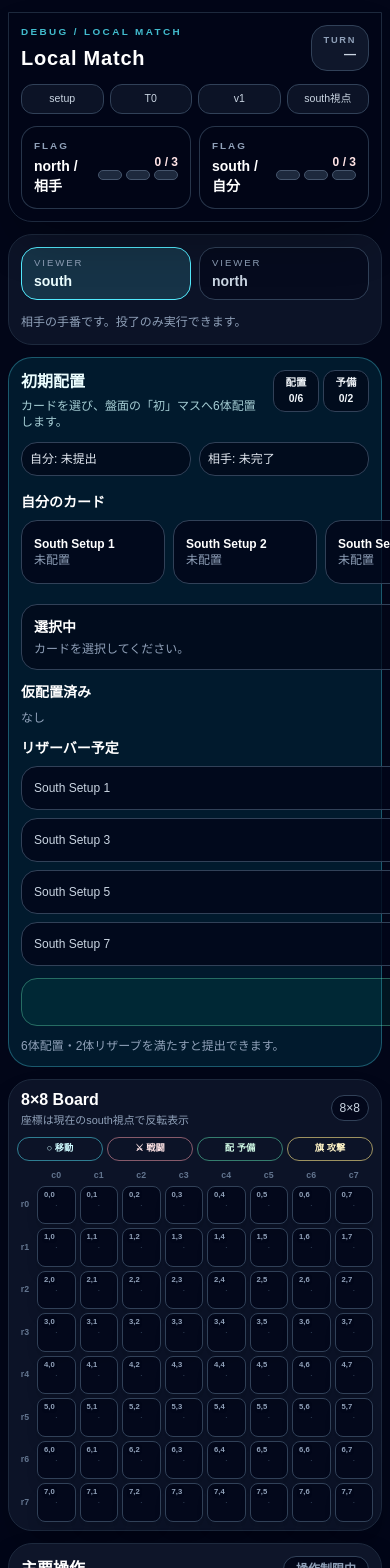
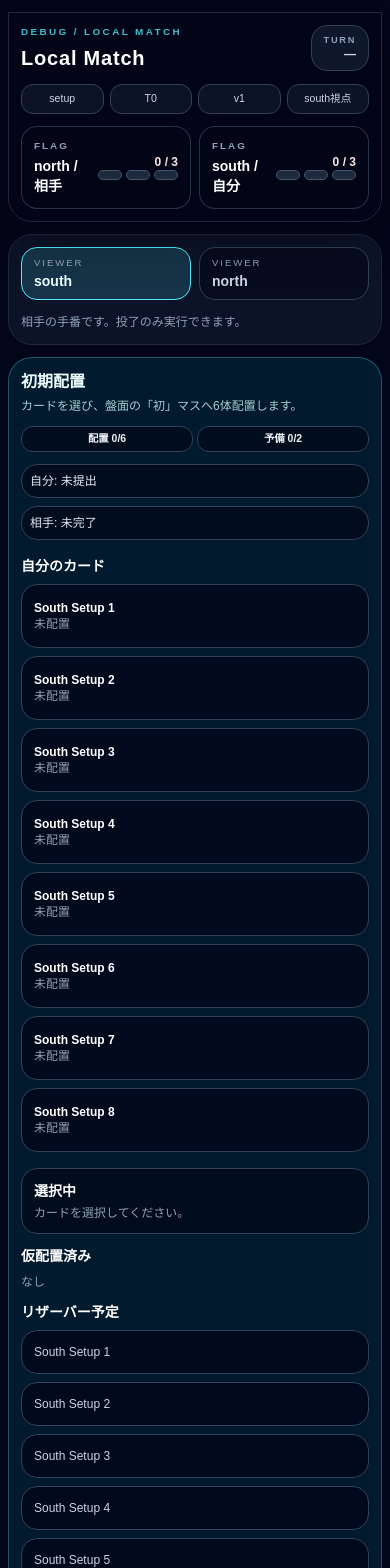
Before and after one commit to mypaceotoko/arcana-grid, a Next.js app: page /debug/local-match in a window 390 px wide. Shown: the top 1568 px of the page. Built offline with nearby package versions, Linux system fonts and the light colour scheme.

Commit message:
Fix local match setup mobile overflow

```diff
--- a/src/app/debug/local-match/ui.tsx
+++ b/src/app/debug/local-match/ui.tsx
@@ -845,18 +845,18 @@ export default function LocalMatchDebugClient({
         ) : null}
 
         {isSetupPhase ? (
-          <section className="rounded-3xl border border-cyan-300/30 bg-cyan-400/10 p-3">
-            <div className="flex items-start justify-between gap-3">
-              <div>
+          <section className="w-full min-w-0 max-w-full overflow-x-hidden rounded-3xl border border-cyan-300/30 bg-cyan-400/10 p-3">
+            <div className="grid min-w-0 grid-cols-1 gap-3 sm:grid-cols-[minmax(0,1fr)_auto] sm:items-start">
+              <div className="min-w-0">
                 <h2 className="text-base font-bold text-cyan-50">初期配置</h2>
                 <p className="mt-1 text-xs text-cyan-100/80">カードを選び、盤面の「初」マスへ6体配置します。</p>
               </div>
-              <div className="grid min-w-24 grid-cols-2 gap-1 text-center text-[0.65rem] font-bold">
+              <div className="grid w-full min-w-0 grid-cols-2 gap-1 text-center text-[0.65rem] font-bold sm:w-auto sm:min-w-24">
                 <span className="rounded-xl border border-slate-700 bg-slate-950/70 p-1">配置 {setupPlacements.length}/6</span>
                 <span className="rounded-xl border border-slate-700 bg-slate-950/70 p-1">予備 {setupReserveUnitIds.length}/2</span>
               </div>
             </div>
-            <div className="mt-3 grid grid-cols-2 gap-2 text-xs text-slate-200">
+            <div className="mt-3 grid min-w-0 grid-cols-1 gap-2 text-xs text-slate-200 sm:grid-cols-2">
               <span className="rounded-2xl border border-slate-700 bg-slate-950/70 p-2">自分: {setupSubmitted ? "準備完了" : "未提出"}</span>
               <span className="rounded-2xl border border-slate-700 bg-slate-950/70 p-2">相手: {opponentSetupSubmitted ? "準備完了" : "未完了"}</span>
             </div>
@@ -865,10 +865,10 @@ export default function LocalMatchDebugClient({
                 提出済みです。再提出はできません。相手の具体的な配置・リザーバーは表示しません。
               </p>
             ) : (
-              <div className="mt-4 grid gap-4 lg:grid-cols-[minmax(0,1fr)_minmax(16rem,0.8fr)]">
-                <div>
+              <div className="mt-4 grid min-w-0 max-w-full grid-cols-1 gap-4 lg:grid-cols-[minmax(0,1fr)_minmax(16rem,0.8fr)]">
+                <div className="min-w-0">
                   <h3 className="text-sm font-bold text-white">自分のカード</h3>
-                  <div className="mt-2 flex snap-x gap-2 overflow-x-auto pb-1 [-ms-overflow-style:none] [scrollbar-width:none] [&::-webkit-scrollbar]:hidden">
+                  <div className="mt-2 grid min-w-0 grid-cols-1 gap-2 sm:grid-cols-2">
                     {ownSetupUnits.map((unit) => {
                       const placement = setupPlacementByUnitId.get(unit.unitId);
                       const selected = setupSelectedUnitId === unit.unitId;
@@ -878,7 +878,7 @@ export default function LocalMatchDebugClient({
                           type="button"
                           onClick={() => selectSetupUnit(unit.unitId)}
                           disabled={setupSubmitted || isPending}
-                          className={`min-h-16 min-w-36 snap-start rounded-2xl border px-3 py-2 text-left text-xs transition disabled:opacity-40 ${
+                          className={`min-h-16 w-full min-w-0 max-w-full rounded-2xl border px-3 py-2 text-left text-xs transition disabled:opacity-40 ${
                             selected
                               ? "border-cyan-200 bg-cyan-300/20 text-cyan-50 ring-2 ring-cyan-200/70"
                               : setupReserveIdSet.has(unit.unitId)
@@ -888,31 +888,31 @@ export default function LocalMatchDebugClient({
                                   : "border-slate-700 bg-slate-950/80 text-slate-300"
                           }`}
                         >
-                          <span className="block font-bold text-white">{unit.revealed ? unit.card.cardName : compactId(unit.unitId)}</span>
-                          <span className="text-slate-400">{placement === undefined ? "未配置" : toCoordinateLabel(placement.position)}</span>
+                          <span className="block min-w-0 break-words font-bold text-white">{unit.revealed ? unit.card.cardName : compactId(unit.unitId)}</span>
+                          <span className="block min-w-0 break-words text-slate-400">{placement === undefined ? "未配置" : toCoordinateLabel(placement.position)}</span>
                         </button>
                       );
                     })}
                   </div>
                 </div>
-                <div className="grid gap-3">
-                  <div className="rounded-2xl border border-slate-700 bg-slate-950/70 p-3">
+                <div className="grid min-w-0 gap-3">
+                  <div className="min-w-0 rounded-2xl border border-slate-700 bg-slate-950/70 p-3">
                     <h3 className="text-sm font-bold text-white">選択中</h3>
-                    <p className="mt-1 text-xs text-slate-400">
+                    <p className="mt-1 min-w-0 break-words text-xs text-slate-400">
                       {selectedSetupUnit === null ? "カードを選択してください。" : `${selectedSetupUnit.revealed ? selectedSetupUnit.card.cardName : compactId(selectedSetupUnit.unitId)} を配置またはリザーブ指定できます。`}
                     </p>
                   </div>
-                  <div>
+                  <div className="min-w-0">
                     <h3 className="text-sm font-bold text-white">仮配置済み</h3>
-                    <div className="mt-2 grid gap-2">
+                    <div className="mt-2 grid min-w-0 gap-2">
                       {setupPlacements.length === 0 ? <p className="text-xs text-slate-400">なし</p> : setupPlacements.map((placement) => {
                         const unit = ownSetupUnits.find((candidate) => candidate.unitId === placement.unitId);
                         return (
-                          <div key={placement.unitId} className="rounded-2xl border border-slate-700 bg-slate-950/80 p-3 text-xs">
-                            <button type="button" onClick={() => selectSetupUnit(placement.unitId)} className="font-bold text-cyan-100">
+                          <div key={placement.unitId} className="min-w-0 rounded-2xl border border-slate-700 bg-slate-950/80 p-3 text-xs">
+                            <button type="button" onClick={() => selectSetupUnit(placement.unitId)} className="max-w-full break-words text-left font-bold text-cyan-100">
                               {unit?.revealed ? unit.card.cardName : compactId(placement.unitId)} / {toCoordinateLabel(placement.position)}
                             </button>
-                            <div className="mt-2 grid grid-cols-3 gap-2">
+                            <div className="mt-2 grid min-w-0 grid-cols-1 gap-2 sm:grid-cols-3">
                               {(["attack", "defense"] as const).map((stance) => (
                                 <button key={stance} type="button" onClick={() => updateSetupStance(placement.unitId, stance)} className={`min-h-10 rounded-xl border px-2 py-2 font-bold ${placement.stance === stance ? "border-cyan-200 bg-cyan-300/20 text-cyan-50" : "border-slate-700 text-slate-300"}`}>{stanceLabel(stance)} {stance}</button>
                               ))}
@@ -923,16 +923,16 @@ export default function LocalMatchDebugClient({
                       })}
                     </div>
                   </div>
-                  <div>
+                  <div className="min-w-0">
                     <h3 className="text-sm font-bold text-white">リザーバー予定</h3>
-                    <div className="mt-2 grid grid-cols-2 gap-2">
+                    <div className="mt-2 grid min-w-0 grid-cols-1 gap-2 sm:grid-cols-2">
                       {ownSetupUnits.map((unit) => (
                         <button
                           key={`reserve-${unit.unitId}`}
                           type="button"
                           disabled={setupSubmitted || isPending || (!setupReserveIdSet.has(unit.unitId) && setupReserveUnitIds.length >= 2)}
                           onClick={() => toggleSetupReserve(unit.unitId)}
-                          className={`min-h-11 rounded-2xl border px-3 py-2 text-left text-xs disabled:opacity-40 ${setupReserveIdSet.has(unit.unitId) ? "border-emerald-200 bg-emerald-300/20 text-emerald-50" : "border-slate-700 bg-slate-950/80 text-slate-300"}`}
+                          className={`min-h-11 w-full min-w-0 max-w-full break-words rounded-2xl border px-3 py-2 text-left text-xs disabled:opacity-40 ${setupReserveIdSet.has(unit.unitId) ? "border-emerald-200 bg-emerald-300/20 text-emerald-50" : "border-slate-700 bg-slate-950/80 text-slate-300"}`}
                         >
                           {unit.revealed ? unit.card.cardName : compactId(unit.unitId)}
                         </button>
```
